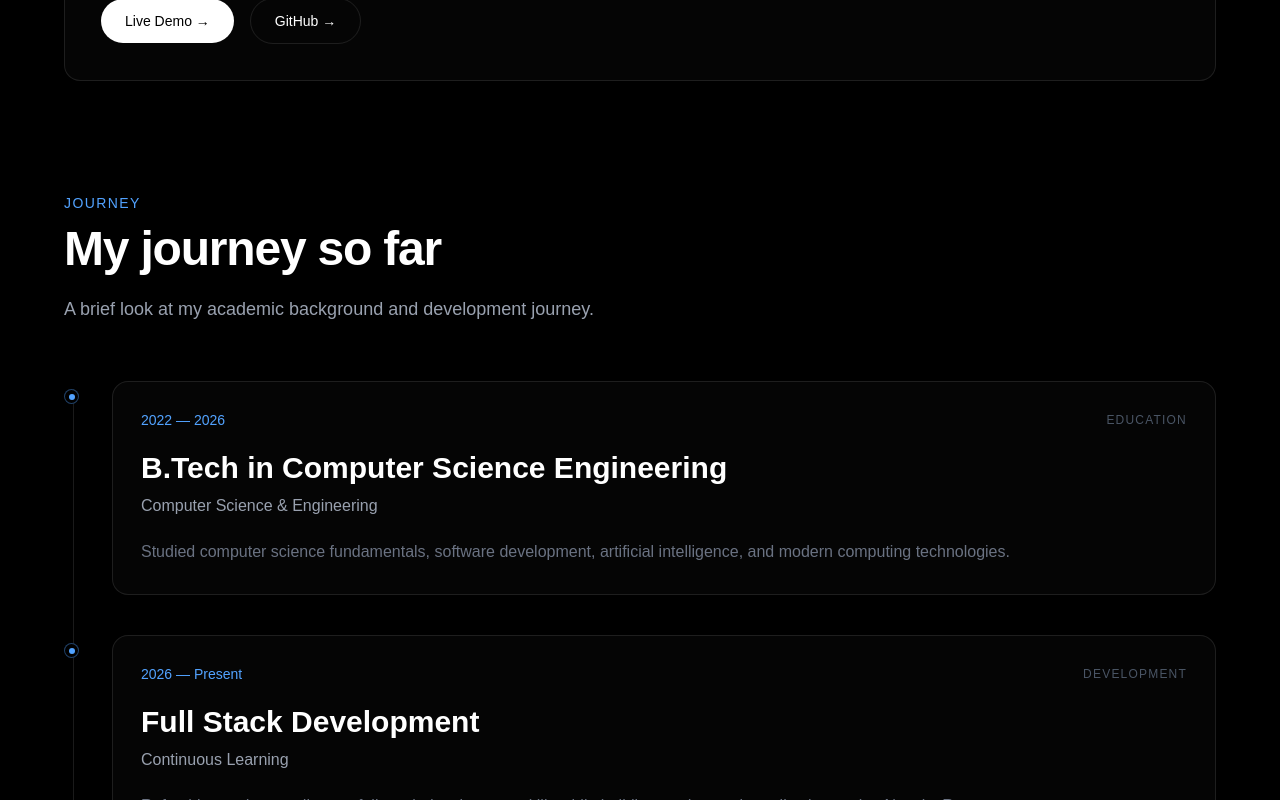
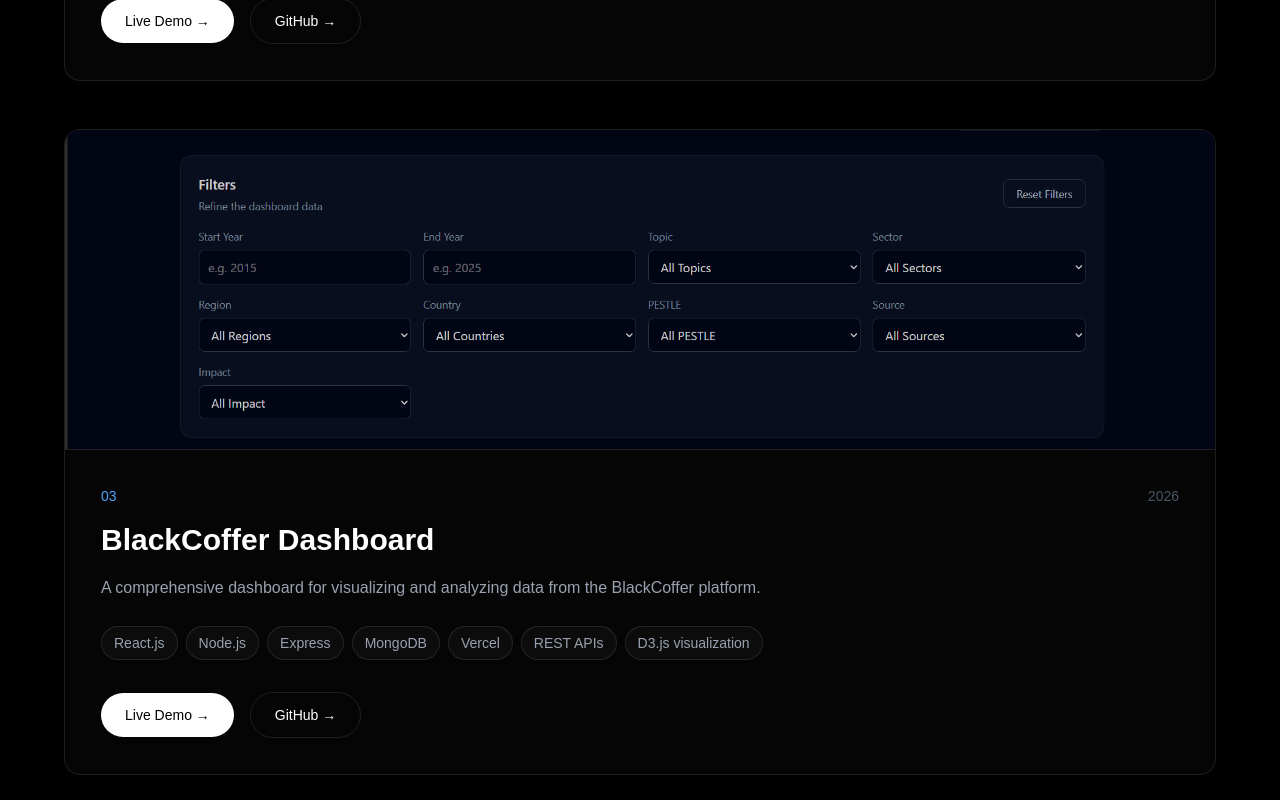
Before and after one commit to Vivekmittal0404/Portfolio, a Next.js app: page / in a window 1280 px wide. Shown: the part 4020-4820 px from the top of the page. Built offline with nearby package versions, Linux system fonts and the light colour scheme.

Commit message:
Blackcoffer project added

```diff
--- a/components/Projects.tsx
+++ b/components/Projects.tsx
@@ -38,6 +38,26 @@
 
     github: "https://github.com/Vivekmittal0404/Movie-Relationship-Explorer",
     demo: "https://movie-relationship-explorer-frontend.onrender.com/",
+  },
+  {
+    number: "03",
+    title: "BlackCoffer Dashboard",
+    year: "2026",
+    description:
+      "A comprehensive dashboard for visualizing and analyzing data from the BlackCoffer platform.",
+    technologies: [
+      "React.js",
+      "Node.js",
+      "Express",
+      "MongoDB",
+      "Vercel",
+      "REST APIs",
+      "D3.js visualization",
+    ],
+    image: "/Project-image/BlackCofferDashboard.png",
+
+    github: "https://github.com/Vivekmittal0404/blackcoffer_dashboard",
+    demo: "https://blackcoffer-dashboard-liard.vercel.app/",
   },
 ];
 
```
Also changed, not shown: public/Project-image/BlackCofferDashboard.png (added).
